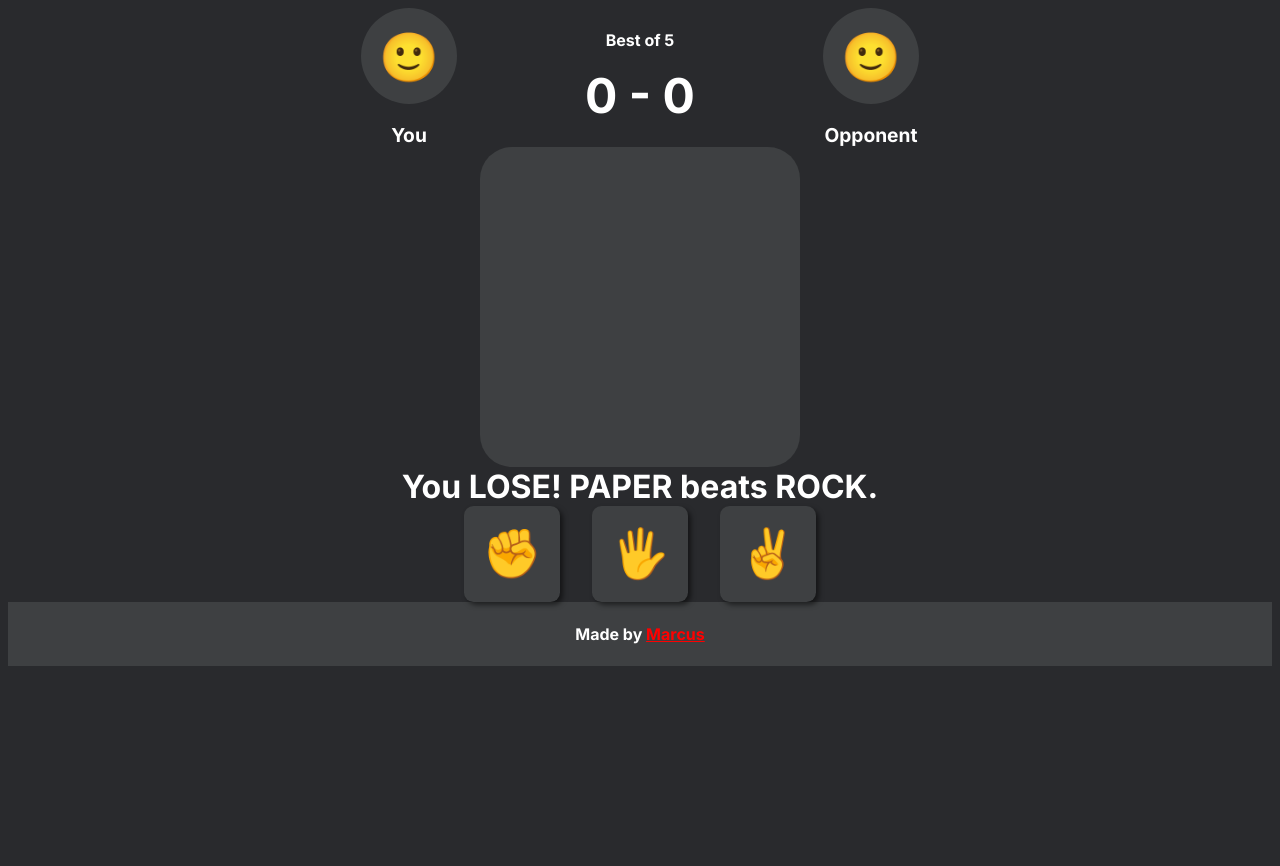
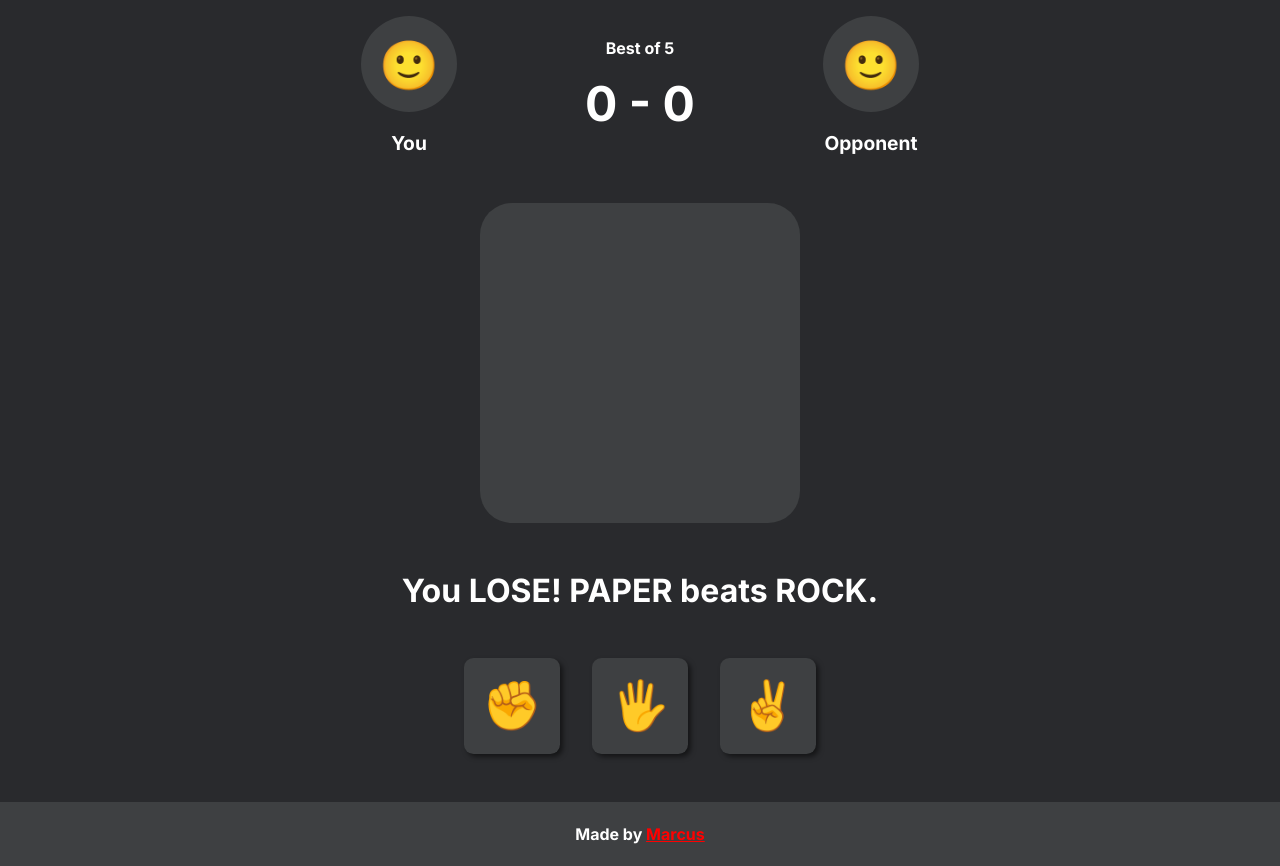
Before and after one commit to marcushoks/odin-rock-paper-scissors, a website with bundled scripts: page index.html in a window 1280 px wide. Before the commit the page ends 800 px from the top, so only its background shows below. Built offline with nearby package versions, Linux system fonts and the light colour scheme.

Commit message:
Add more styles to body

```diff
--- a/style.css
+++ b/style.css
@@ -20,6 +20,12 @@ body {
   background-color: #292a2d;
   color: #fff;
   font-family: Inter, "Helvetica", sans-serif;
+  margin: 0;
+  min-height: 100vh;
+  display: flex;
+  flex-direction: column;
+  justify-content: space-between;
+  gap: 3em;
 }
 
 .bg-gray {
@@ -30,6 +36,7 @@ body {
   display: flex;
   justify-content: center;
   gap: 8em;
+  padding: 1em 0 0;
 }
 
 .player-info {
```
